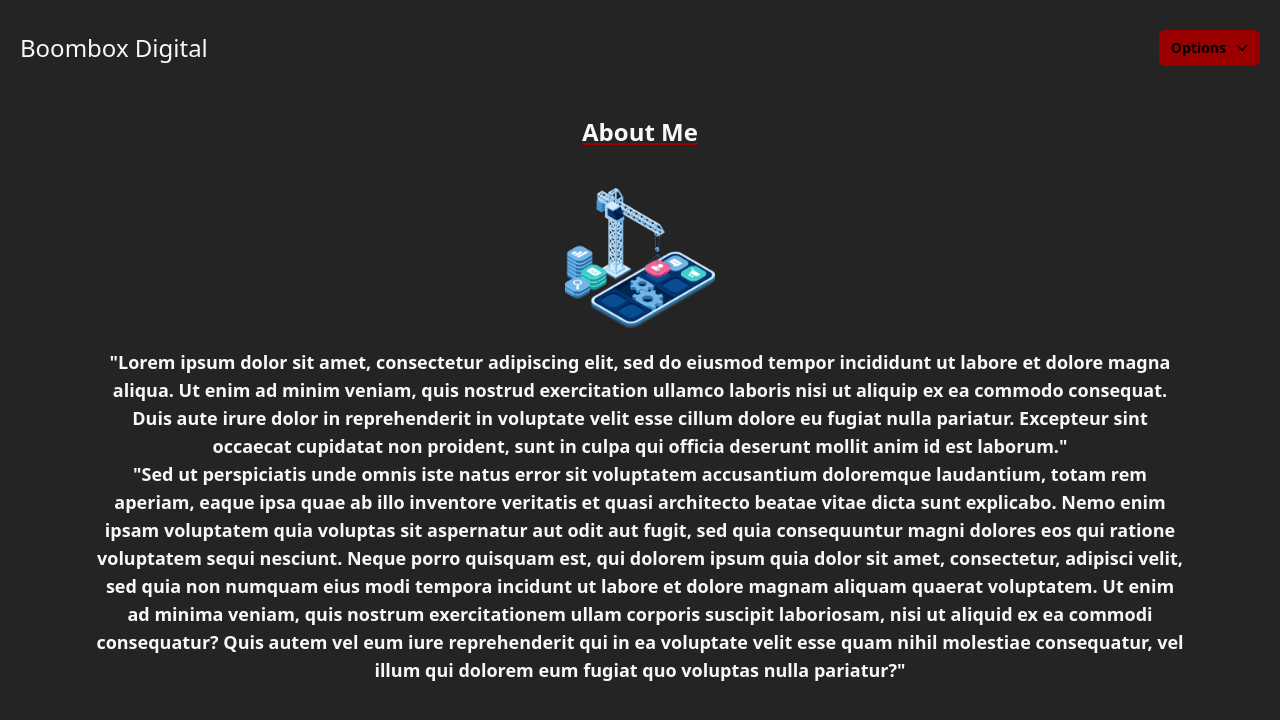
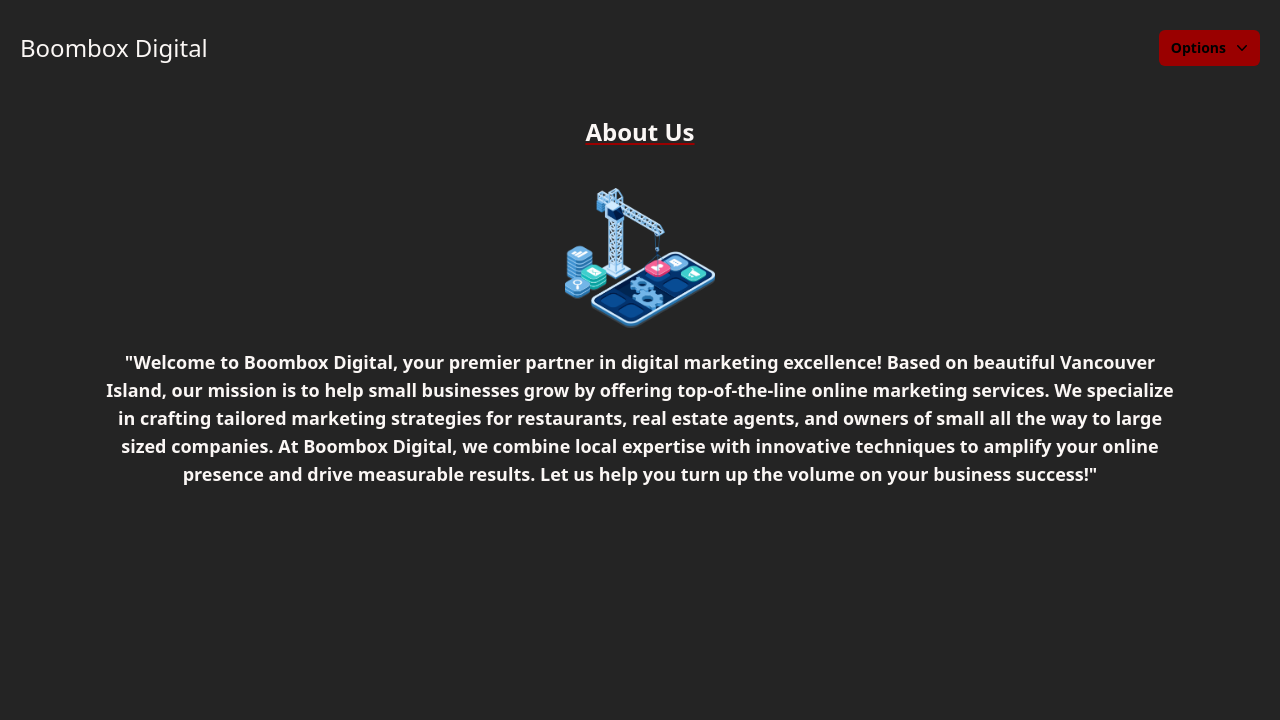
Before and after one commit to nathanpare/speedyscript-basic, a Next.js app: page /aboutme in a window 1280 px wide. Shown: the top 720 px of the page. Built offline with nearby package versions, Linux system fonts and the light colour scheme.

Commit message:
first draft of site

```diff
--- a/components/Dropdown.js
+++ b/components/Dropdown.js
@@ -31,7 +31,7 @@
       >
         <Menu.Items className="absolute right-0 z-10 mt-2 w-56 origin-top-right rounded-md bg-[#9A0000] shadow-lg ring-1 ring-black ring-opacity-5 focus:outline-none">
           <div className="py-1">
-            <Menu.Item>
+            {/* <Menu.Item>
               {({ active }) => (
                 <a
                   onClick={() => router.push("/projects")}
@@ -44,7 +44,7 @@
                   Projects
                 </a>
               )}
-            </Menu.Item>
+            </Menu.Item> */}
             <Menu.Item>
               {({ active }) => (
                 <a
--- a/pages/aboutme.js
+++ b/pages/aboutme.js
@@ -8,7 +8,7 @@
   return (
     <div>
       <Head>
-        <title>About Me</title>
+        <title>About Us</title>
         <meta name="description" content="Generated by create next app" />
         <meta name="viewport" content="width=device-width, initial-scale=1" />
         <link rel="icon" href="/favicon.ico" />
@@ -16,36 +16,20 @@
 
       <Header />
       <p className='text-[rgb(251,247,245)] text-2xl font-semibold text-center
-       decoration-[#9A0000] underline pt-5 pb-10'>About Me</p>
+       decoration-[#9A0000] underline pt-5 pb-10'>About Us</p>
 
       <div className='flex flex-col items-center justify-center'>
         <Image src="/pngaaa.com-4993052.png" alt='' height={150} width={150} />
         <p className='text-[rgb(251,247,245)] text-lg font-semibold text-center
-       py-5 px-12 md:px-24'>"Lorem ipsum dolor sit amet,
-          consectetur adipiscing elit, sed do eiusmod tempor
-          incididunt ut labore et dolore magna aliqua.
-          Ut enim ad minim veniam, quis nostrud exercitation ullamco
-          laboris nisi ut aliquip ex ea commodo consequat.
-          Duis aute irure dolor in reprehenderit in voluptate
-          velit esse cillum dolore eu fugiat nulla pariatur.
-          Excepteur sint occaecat cupidatat non proident,
-          sunt in culpa qui officia deserunt mollit anim id est laborum." <br></br>
-          "Sed ut perspiciatis unde omnis iste natus error sit voluptatem
-          accusantium doloremque laudantium, totam rem aperiam,
-          eaque ipsa quae ab illo inventore veritatis et quasi
-          architecto beatae vitae dicta sunt explicabo.
-          Nemo enim ipsam voluptatem quia voluptas sit aspernatur aut odit
-          aut fugit, sed quia consequuntur magni dolores eos qui ratione
-          voluptatem sequi nesciunt. Neque porro quisquam est,
-          qui dolorem ipsum quia dolor sit amet, consectetur,
-          adipisci velit, sed quia non numquam eius modi tempora
-          incidunt ut labore et dolore magnam aliquam quaerat
-          voluptatem. Ut enim ad minima veniam, quis nostrum
-          exercitationem ullam corporis suscipit laboriosam,
-          nisi ut aliquid ex ea commodi consequatur? Quis autem vel
-          eum iure reprehenderit qui in ea voluptate velit esse quam
-          nihil molestiae consequatur, vel illum qui dolorem
-          eum fugiat quo voluptas nulla pariatur?"
+       py-5 px-12 md:px-24'>"Welcome to Boombox Digital, your premier partner
+        in digital marketing excellence! Based on beautiful Vancouver Island,
+        our mission is to help small businesses grow by offering
+        top-of-the-line online marketing services. We specialize in crafting
+        tailored marketing strategies for restaurants, real estate agents,
+        and owners of small all the way to large sized companies. At Boombox Digital,
+        we combine local expertise with innovative techniques to amplify
+        your online presence and drive measurable results. Let us help you
+        turn up the volume on your business success!"
         </p>
       </div>
     </div>
--- a/pages/contact.js
+++ b/pages/contact.js
@@ -43,7 +43,7 @@
       <Header />
       <p className='text-[rgb(251,247,245)] text-2xl md:text-3xl lg:text-4xl
        font-semibold text-center decoration-[#9A0000] underline pt-20'>
-        Send me an Email!</p>
+        Send us an Email!</p>
 
       <form
         id='contact-form' onSubmit={handleSubmit(onSubmit)}
--- a/pages/index.js
+++ b/pages/index.js
@@ -56,7 +56,7 @@
                 delay: 3.5,
                 duration: 1
               }}>
-              <p>first tagline here</p>
+              <p>take your business to the next level</p>
             </motion.div>
 
             <motion.div
@@ -74,7 +74,7 @@
                 delay: 3.5,
                 duration: 1,
               }}>
-              <p>Second tagline here</p>
+              <p>with 1 phone call</p>
             </motion.div>
           </div>
 
```
